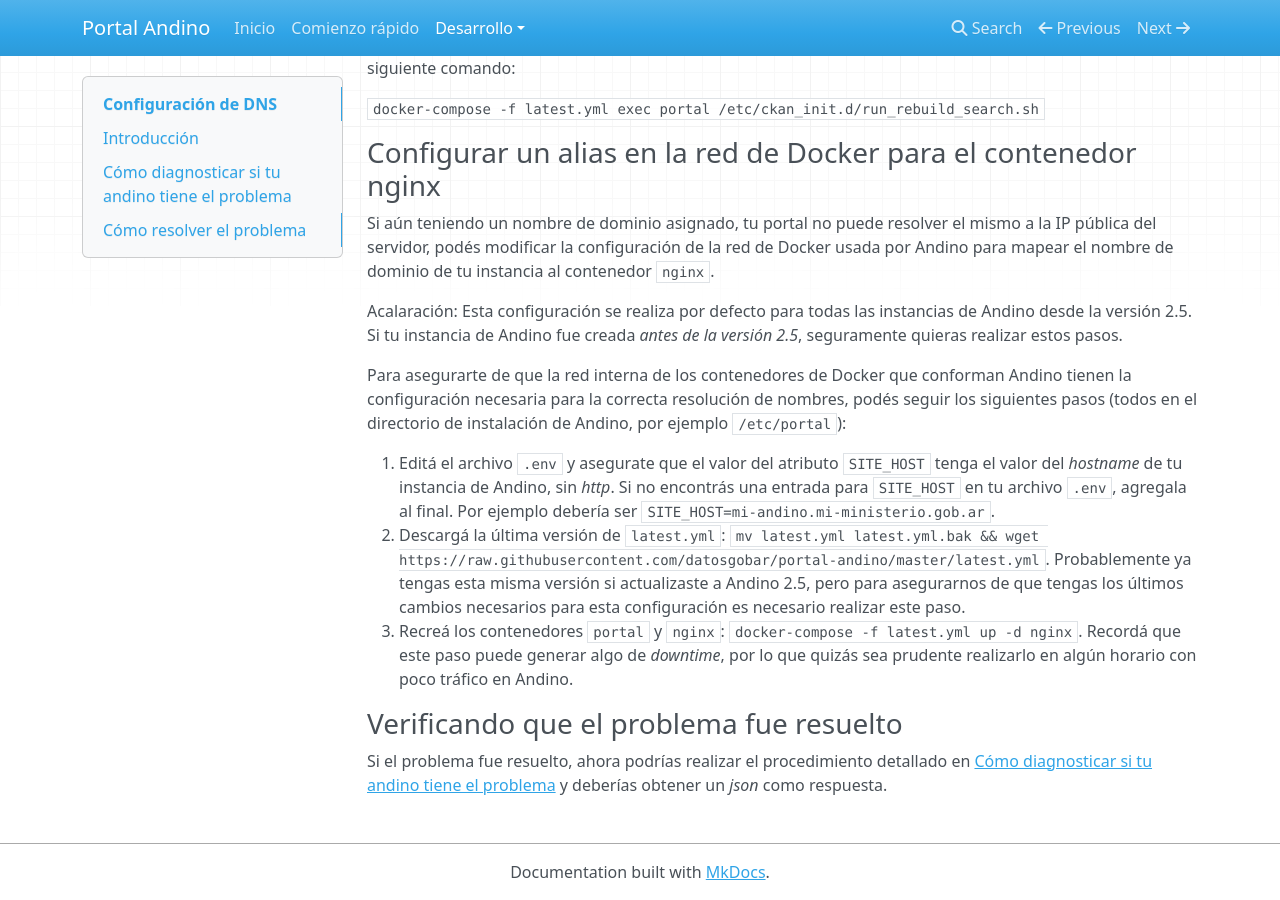
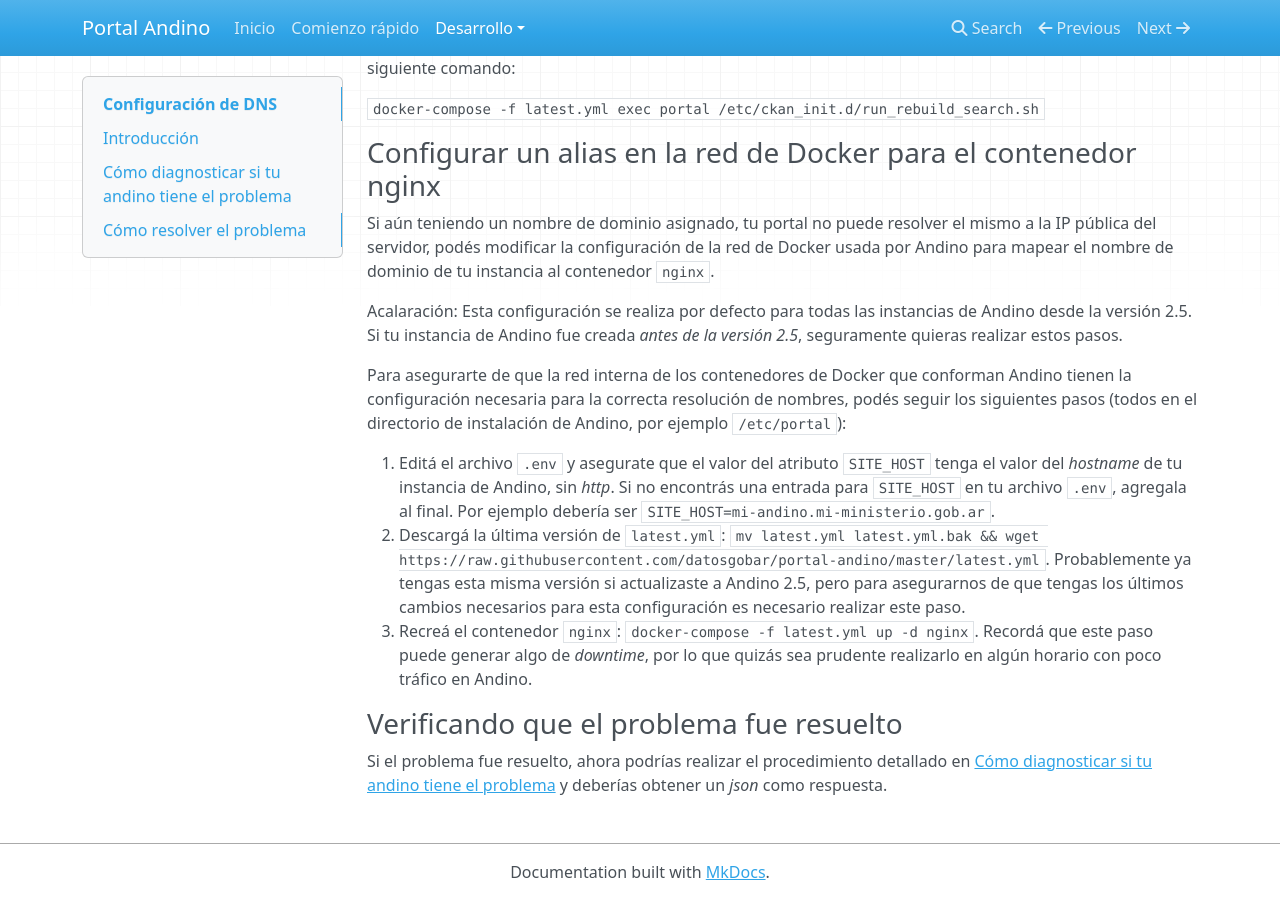
Before and after one commit to datosgobar/portal-andino, an MkDocs documentation site: the page built from docs/developers/dns.md, in a window 1280 px wide and 900 px high, scrolled down 1821 px. Built offline with MkDocs 1.6.1, drawn with Linux system fonts in a browser that asks for light colours; nearby versions of some CDN libraries; old or Windows-style settings are respelled for this version of MkDocs.

Commit message:
Sólo hace falta recrear `nginx`

```diff
--- a/docs/developers/dns.md
+++ b/docs/developers/dns.md
@@ -79,7 +79,7 @@ Para asegurarte de que la red interna de los contenedores de Docker que conforma
 
 1. Editá el archivo `.env` y asegurate que el valor del atributo `SITE_HOST` tenga el valor del _hostname_ de tu instancia de Andino, sin _http_. Si no encontrás una entrada para `SITE_HOST` en tu archivo `.env`, agregala al final. Por ejemplo debería ser `SITE_HOST=mi-andino.mi-ministerio.gob.ar`.
 1. Descargá la última versión de `latest.yml`: `mv latest.yml latest.yml.bak && wget https://raw.githubusercontent.com/datosgobar/portal-andino/master/latest.yml`. Probablemente ya tengas esta misma versión si actualizaste a Andino 2.5, pero para asegurarnos de que tengas los últimos cambios necesarios para esta configuración es necesario realizar este paso.
-2. Recreá los contenedores `portal` y `nginx`: `docker-compose -f latest.yml up -d nginx`. Recordá que este paso puede generar algo de _downtime_, por lo que quizás sea prudente realizarlo en algún horario con poco tráfico en Andino.
+2. Recreá el contenedor `nginx`: `docker-compose -f latest.yml up -d nginx`. Recordá que este paso puede generar algo de _downtime_, por lo que quizás sea prudente realizarlo en algún horario con poco tráfico en Andino.
 
 ### Verificando que el problema fue resuelto
 
```
